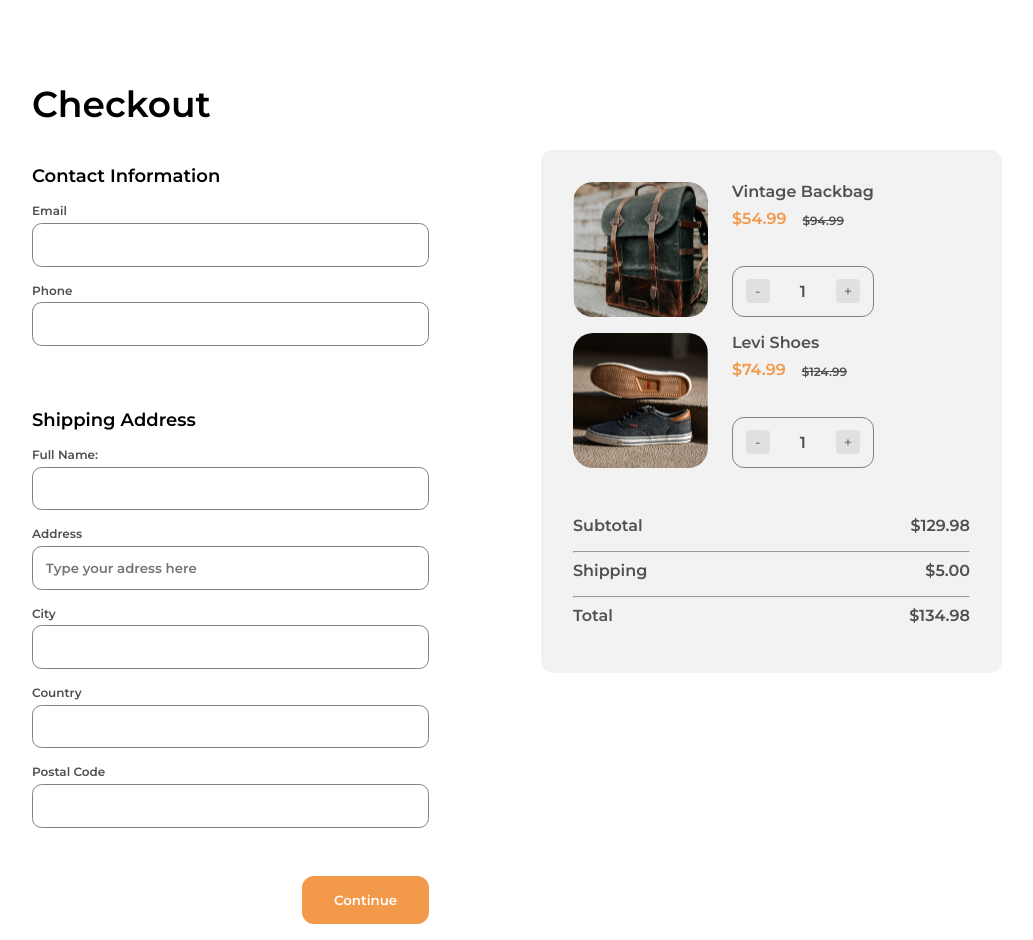
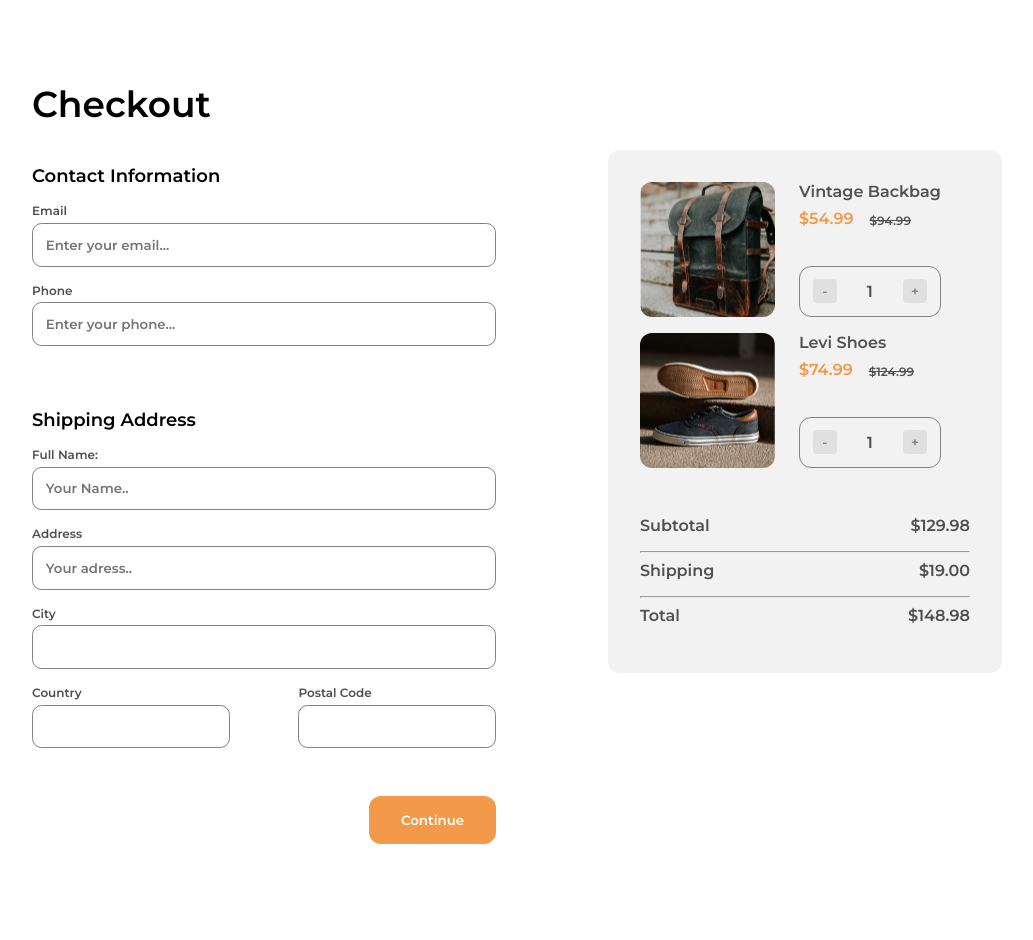
Before and after one commit to maax6/checkout-page, a React (Vite) app: page / in a window 1280 px wide. Shown: the whole page, without its empty margins (123-1156 px from the left). After the commit the page ends 860 px from the top, so only its background shows below. Built offline with nearby package versions, Linux system fonts and the light colour scheme.

Commit message:
form update

```diff
--- a/src/components/Checkout/Checkout.tsx
+++ b/src/components/Checkout/Checkout.tsx
@@ -1,6 +1,11 @@
 import './_checkout.scss';
 import { useState } from 'react';
-
+import {
+   MdEmail,
+   MdPhone,
+   MdLocationOn,
+   MdLocalShipping,
+} from 'react-icons/md';
 interface Item {
    id: number;
    name: string;
@@ -17,13 +22,19 @@ interface CheckoutProps {
 export function Checkout({ items }: CheckoutProps) {
    const [cartItems, setCartItems] = useState<Item[]>(items || []);
    const calculateShippingCost = () => {
-	const baseCost = 5;
-	const additionalCostPerThreeItems = 2;
-	const totalItems = cartItems.reduce((total, item) => total + item.quantity, 0);
-	const additionalCost = Math.floor(totalItems / 3) * additionalCostPerThreeItems;
+      const baseCost = 19;
+      const additionalCostPerThreeItems = 6.5;
+      const totalItems = cartItems.reduce(
+         (total, item) => total + item.quantity,
+         0
+      );
+      const additionalCost =
+         Math.floor(totalItems / 3) * additionalCostPerThreeItems;
       return baseCost + additionalCost;
    };
-  const [shippingCost, setShippingCost] = useState<number>(calculateShippingCost());
+   const [shippingCost, setShippingCost] = useState<number>(
+      calculateShippingCost()
+   );
 
    const calculateSubtotal = () => {
       return cartItems.reduce(
@@ -49,32 +60,45 @@ export function Checkout({ items }: CheckoutProps) {
                <div className="checkout__form__contact">
                   <h2 className="checkout__form__title">Contact Information</h2>
                   <label htmlFor="email">Email</label>
-            <input type="email" id="email" name="email" />
+                  <input
+                     placeholder="Enter your email..."
+                     type="email"
+                     id="email"
+                     name="email"
+                  />
                   <label htmlFor="phone">Phone</label>
-            <input type="text" id="phone" name="phone" />
+                  <input placeholder="Enter your phone..." type="text" id="phone" name="phone" />
                </div>
                <div className="checkout__form__shipping">
                   <h2 className="checkout__form__title">Shipping Address</h2>
-            <label htmlFor="fullname">Full Name:</label>
-            <input type="text" id="fullname" name="fullname" />
+                  <label placeholder='Your Name...' htmlFor="fullname">Full Name:</label>
+                  <input placeholder='Your Name..' type="text" id="fullname" name="fullname" />
                   <label htmlFor="address">Address</label>
                   <input
-              placeholder="Type your adress here"
+                     placeholder="Your adress.."
                      type="text"
                      id="address"
                      name="address"
                   />
                   <label htmlFor="city">City</label>
                   <input type="text" id="city" name="city" />
+                  <div className="checkout__form__row">
+                     <div className="checkout__form__column">
                         <label htmlFor="country">Country</label>
                         <input type="text" id="country" name="country" />
+                     </div>
+                     <div className="checkout__form__column">
                         <label htmlFor="postalcode">Postal Code</label>
                         <input type="text" id="postalcode" name="postalcode" />
+                     </div>
+                  </div>
                </div>
                <button className="checkout__form__submit">Continue</button>
             </form>
             <div className="checkout__cart">
-          {cartItems && Array.isArray(cartItems) && cartItems.length > 0 ? (
+               {cartItems &&
+               Array.isArray(cartItems) &&
+               cartItems.length > 0 ? (
                   <ul className="checkout__cart__items">
                      {cartItems.map((item) => (
                         <li className="checkout__cart__item" key={item.id}>
@@ -102,7 +126,9 @@ export function Checkout({ items }: CheckoutProps) {
                                  >
                                     -
                                  </button>
-                      <span className='checkout__cart__item__quantity__nmbr'>{item.quantity}</span>
+                                 <span className="checkout__cart__item__quantity__nmbr">
+                                    {item.quantity}
+                                 </span>
                                  <button
                                     className="checkout__cart__item__quantity__button"
                                     onClick={() => updateQuantity(item.id, 1)}
@@ -130,7 +156,9 @@ export function Checkout({ items }: CheckoutProps) {
                   <hr />
                   <div className="checkout__cart__summary__row checkout__cart__summary__row--total">
                      <span>Total</span>
-              <span>${(calculateSubtotal() + shippingCost).toFixed(2)}</span>
+                     <span>
+                        ${(calculateSubtotal() + shippingCost).toFixed(2)}
+                     </span>
                   </div>
                </div>
             </div>
--- a/src/components/Checkout/_checkout.scss
+++ b/src/components/Checkout/_checkout.scss
@@ -42,6 +42,7 @@ h1 {
          display: flex;
          flex-direction: column;
          margin-bottom: 2rem;
+		 max-width: 600px;
          label {
             font-size: 12px;
             color: #4f4f4f;
@@ -56,6 +57,23 @@ h1 {
             border-radius: 0.6rem;
             border: 1px solid #828282;
             margin-bottom: 1rem;
+         }
+      }
+	       &__row {
+         display: flex;
+         justify-content: space-between;
+		 column-gap: 2rem;
+
+         &__column {
+            width: 48%; // Ajustez la largeur comme vous le souhaitez
+
+            label {
+               display: block;
+            }
+
+            input {
+               width: 100%;
+            }
          }
       }
       &__submit {
@@ -79,6 +97,9 @@ h1 {
       border-radius: 12px;
       margin-bottom: 2rem;
       color: #4e5150;
+	  @media screen and (min-width: 900px) {
+		max-width: 330px;
+	  }
       &__items {
          list-style: none;
          margin: 0;
@@ -95,7 +116,7 @@ h1 {
                width: 124px;
                height: 124px;
                object-fit: cover;
-               border-radius: 20px;
+               border-radius: 12px;
                @media screen and (min-width: 768px) {
                   width: 135px;
                   height: 135px;
```
Lines whose indentation alone changed are shown as unchanged.
